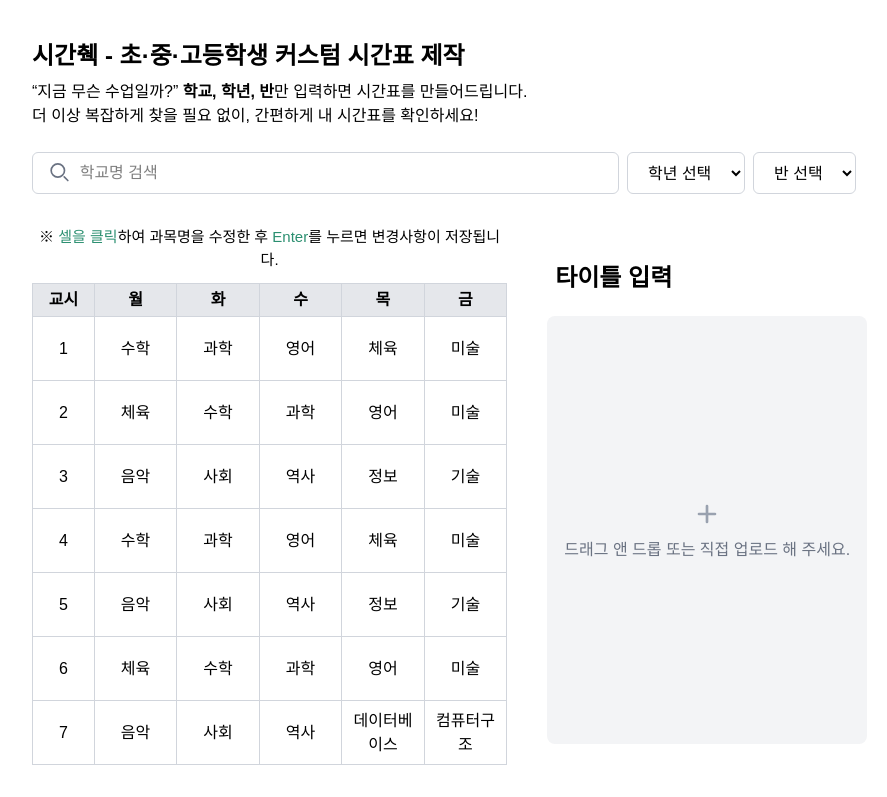
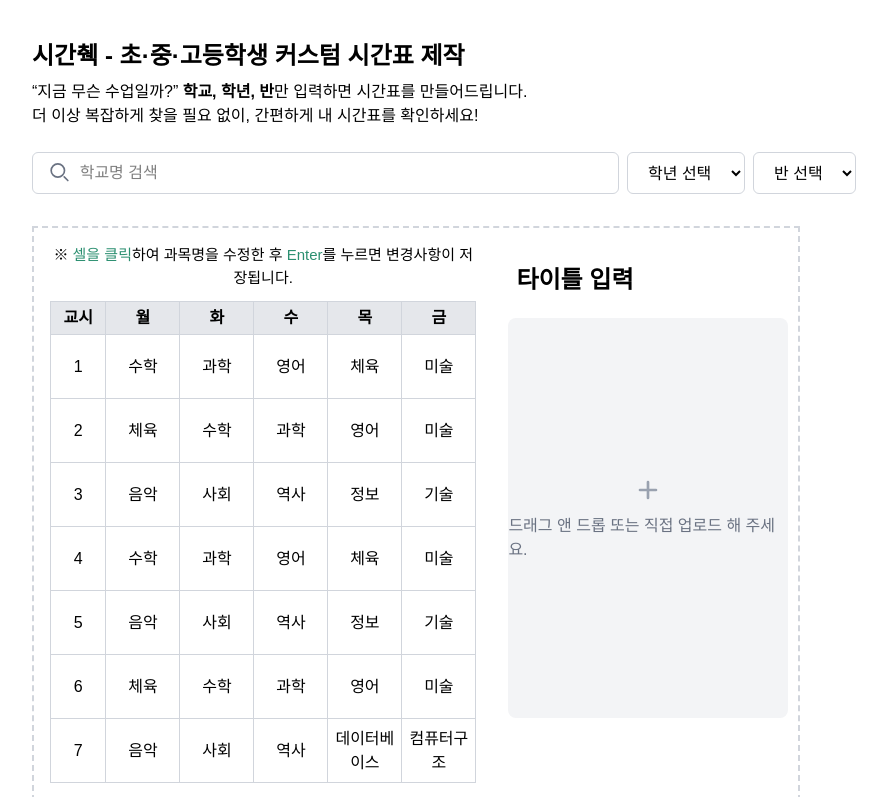
Before and after one commit to airport-pus/Timely-Client, a Next.js app: page / in a window 1280 px wide. Shown: the top 797 px of the page, without its empty margins (224-1111 px from the left). Built offline with nearby package versions, Linux system fonts and the light colour scheme.

Commit message:
표 추가

```diff
--- a/app/graph/graph.tsx
+++ b/app/graph/graph.tsx
@@ -136,8 +136,8 @@ export function Graph({ tableData, editedCells, onCellUpdate }: GraphProps) {
   const cellClass = "py-1 px-1 border border-gray-300 text-center";
 
   return (
-    <div className="w-full mt-8 flex gap-6">
-      <div className="w-[65%] overflow-x-auto">
+    <div className="w-full mt-8 flex border-2 border-dashed border-gray-300">
+      <div className="w-[60%] overflow-x-auto p-4">
         <div className="text-gray300 text-center text-[15px] mb-3">
           ※ <span className="text-[#2B8F70]">셀을 클릭</span>하여 과목명을 수정한 후{" "}
           <span className="text-[#2B8F70]">Enter</span>를 누르면 변경사항이 저장됩니다.
--- a/app/upload/upload.tsx
+++ b/app/upload/upload.tsx
@@ -51,7 +51,7 @@ export default function Upload() {
   }, []);
 
   return (
-    <div className="w-[35%] p-4">
+    <div className="w-[30%] p-4">
       <input
         type="text"
         value={title}
@@ -59,7 +59,7 @@ export default function Upload() {
         className="text-2xl font-bold mb-4 w-full border-b-2 border-transparent hover:border-gray-300 focus:border-[#2B8F70] focus:outline-none px-2 py-1 mt-4"
       />
       <div
-        className="w-80 h-107 bg-gray-100 rounded-lg flex flex-col items-center justify-center cursor-pointer hover:bg-gray-200 transition-colors"
+        className="w-70 h-100 bg-gray-100 rounded-lg flex flex-col items-center justify-center cursor-pointer hover:bg-gray-200 transition-colors"
         onClick={handleImageClick}
         onDrop={handleDrop}
         onDragOver={(e) => e.preventDefault()}
```
